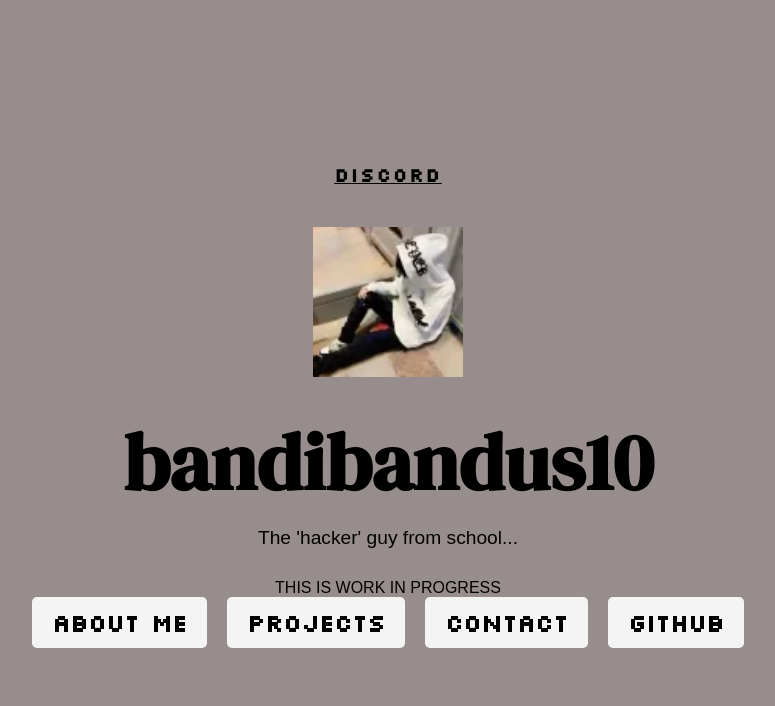
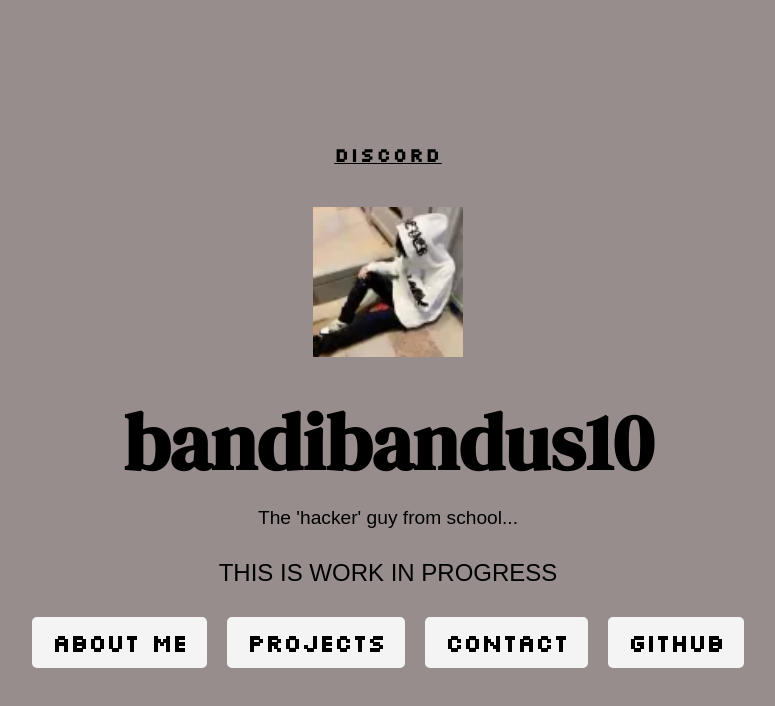
Before and after one commit to bandileon/bandileon.github.io, a plain HTML site: page index.html in a window 1280 px wide. Shown: the whole page, without its empty margins (252-1027 px from the left). Drawn offline with Linux system fonts and the light colour scheme.

Commit message:
Update styles.css

```diff
--- a/styles.css
+++ b/styles.css
@@ -59,6 +59,11 @@ h1 {
     margin-bottom: 30px;
 }
 
+.warning {
+    font-size: 1.5rem;
+    margin-bottom: 30px;
+}
+
 .button-container {
     display: flex;
     gap: 20px;
```
